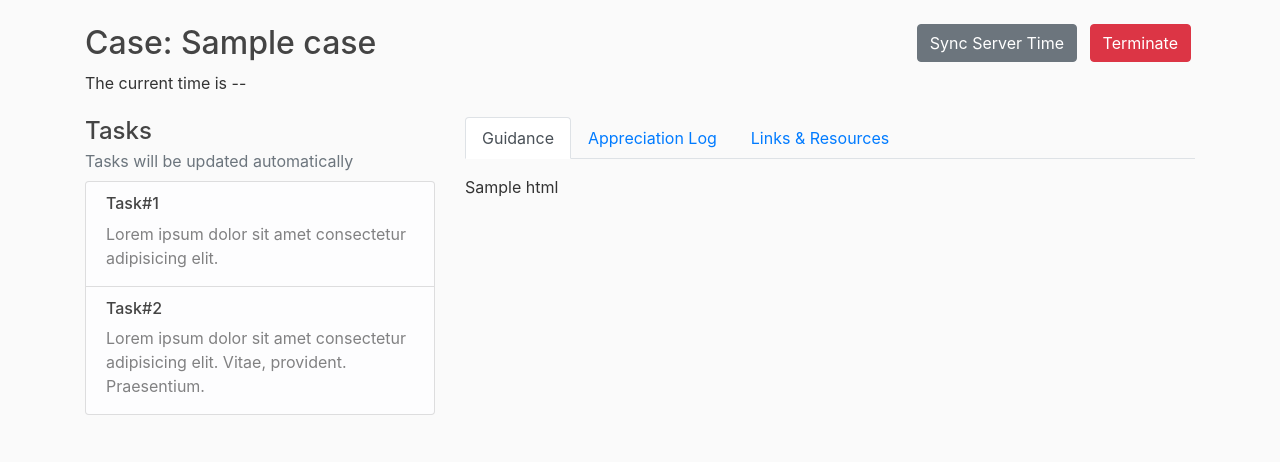
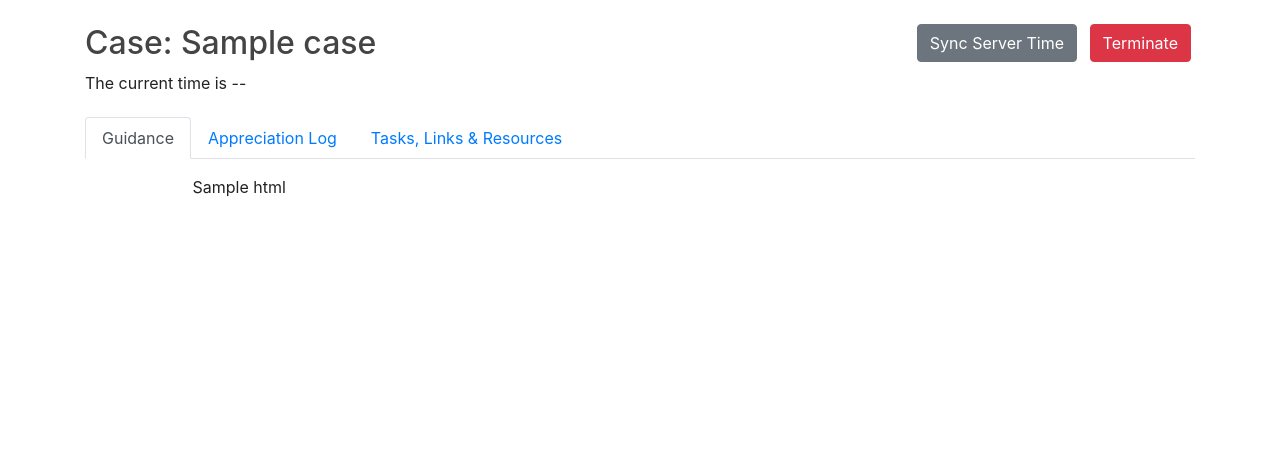
Before and after one commit to darekaze/wxcs, a Flask app: template wxcs/templates/sim/drill.jinja in a window 1280 px wide. Shown: the part 56-518 px from the top of the page. Run offline with Flask 2, Linux system fonts and the light colour scheme; tables that the repository leaves empty hold one stand-in row (values such as "Sample post"); the template is opened without the code that fills it: values that come from a table or form of the project are taken from there, most other values are stand-ins (such as "Sample title", 1, 10 or a date in 2020); parts of the project's set-up code (start-up, migrations or seed data) failed here and were passed over; some libraries are stand-ins or nearby versions.

Commit message:
Re-adjust layout

```diff
--- a/wxcs/static/utils/css/main.css
+++ b/wxcs/static/utils/css/main.css
@@ -1,20 +1,14 @@
 body {
-  background: #fafafa;
-  color: #333333;
+  color: #222222;
   margin: 5rem auto;
 }
 
-h1,
-h2,
-h3,
-h4,
-h5,
-h6 {
+h1,h2,h3,h4,h5,h6 {
   color: #444444;
 }
 
 .custom-md h4 {
-  margin-bottom: .54rem !important;
+  margin-bottom: .55rem !important;
 }
 
 .custom-md p,
@@ -140,6 +87,12 @@ a.article-title:hover {
 }
 
 .card-img-top {
-  height: 8rem;
-  object-fit: fill;
+  display: block;
+  width: 100%;
+  height: auto;
+  max-height: 8rem;
 }
+
+.list-group-item {
+  padding: .75rem .1rem;
+}
--- a/wxcs/templates/layout.jinja
+++ b/wxcs/templates/layout.jinja
@@ -30,7 +30,7 @@
     {% endwith %}
     {% block content %}{% endblock %}
   </main>
-  <!-- JS -->
+  {# ---JS--- #}
   {{ JSGlue.include() }}
   <script src="{{ url_for('static', filename='utils/plugins/jquery.slim.min.js') }}" crossorigin="anonymous"></script>
   <script src="{{ url_for('static', filename='utils/plugins/bootstrap.bundle.min.js') }}" crossorigin="anonymous"></script>
--- a/wxcs/templates/sim/components/tips.jinja
+++ b/wxcs/templates/sim/components/tips.jinja
@@ -1,15 +1,15 @@
 <h4 class="mb-1">Tasks</h4>
-<div class="text-muted">
-  <div class="pb-2">Tasks will be updated automatically</div>
-  <ul class="list-group">
-    {# TODO: use ajax to request tasks update each interval #}
-    <li class="list-group-item list-group-item-light">
-      <h6>Task#1</h6>
-      <p class="mb-1">Lorem ipsum dolor sit amet consectetur adipisicing elit.</p>
-    </li>
-    <li class="list-group-item list-group-item-light">
-      <h6>Task#2</h6>
-      <p class="mb-1">Lorem ipsum dolor sit amet consectetur adipisicing elit. Vitae, provident. Praesentium.</p>
-    </li>
-  </ul>
-</div>
+<div class="pb-2 text-muted">Tasks will be updated automatically</div>
+<ul class="list-group list-group-flush mb-4">
+  {# TODO: use ajax to request tasks update each interval #}
+  <li class="list-group-item">
+    <h6>#1 - Prepare NWP ensemble track</h6>
+    <p class="mb-2">All products from ECMWF, EC EPS, JMA, UKMO and NCEP are available.</p>
+    <u>Prepare the NWP 5-model weighted ensemble track based on 12Z model tracks on 22 August.</u>
+  </li>
+  <li class="list-group-item">
+    <h6>#2 - Interpret wind shear, sea surface temperature and ocean heat content for intensity change</h6>
+    <p class="mb-2">Lorem ipsum dolor sit amet consectetur adipisicing elit. Vitae, provident. Praesentium.</p>
+  </li>
+</ul>
+<div></div>
--- a/wxcs/templates/sim/drill.jinja
+++ b/wxcs/templates/sim/drill.jinja
@@ -1,6 +1,6 @@
 {% extends "layout.jinja" %}
 {% block content %}
-  <div class="d-flex justify-content-between flex-wrap mb-4 mb-lg-1">
+  <div class="d-flex justify-content-between flex-wrap mb-3 mb-lg-1">
     <div>
       <h2>Case: {{ case.title }}</h2>
       {# TODO: Put drill general info here: codename, start time, end time, duration #}
@@ -12,33 +12,33 @@
       <a href="{{ url_for('core.ender') }}" class="btn btn-danger mx-1">Terminate</a>
     </div>
   </div>
-  <div class="row">
-    <div class="col-lg-4 pb-5">
-      {% include "sim/components/tips.jinja" %}
-    </div>
-    <div class="col-lg-8 pb-3">
-      <nav>
-        <div class="nav nav-tabs mb-3" id="nav-tab" role="tablist">
+  <nav class="mb-3">
+    <div class="nav nav-tabs" id="nav-tab" role="tablist">
       <a class="nav-item nav-link" id="nav-guide-tab" data-toggle="tab" href="#nav-guide" role="tab" aria-controls="nav-guide" aria-selected="false">Guidance</a>
       <a class="nav-item nav-link" id="nav-log-tab" data-toggle="tab" href="#nav-log" role="tab" aria-controls="nav-log" aria-selected="false">Appreciation Log</a>
-          <a class="nav-item nav-link" id="nav-links-tab" data-toggle="tab" href="#nav-links" role="tab" aria-controls="nav-links" aria-selected="false">Links & Resources</a>
+      <a class="nav-item nav-link" id="nav-links-tab" data-toggle="tab" href="#nav-links" role="tab" aria-controls="nav-links" aria-selected="false">Tasks, Links & Resources</a>
     </div>
   </nav>
   <div class="tab-content" id="nav-tabContent">
-        <div class="tab-pane fade" id="nav-guide" role="tabpanel" aria-labelledby="nav-guide-tab">
+    <div class="tab-pane fade col-xl-10 mx-auto" id="nav-guide" role="tabpanel" aria-labelledby="nav-guide-tab">
       <div class="custom-md">{{ guide.html|safe }}</div>
       {# OPT: Put other general misc info here #}
     </div>
-        <div class="tab-pane fade" id="nav-log" role="tabpanel" aria-labelledby="nav-log-tab">
+    <div class="tab-pane fade col-xl-10 mx-auto" id="nav-log" role="tabpanel" aria-labelledby="nav-log-tab">
       <div class="custom-md">{{ log.html|safe }}</div>
     </div>
     <div class="tab-pane fade" id="nav-links" role="tabpanel" aria-labelledby="nav-links-tab">
+    <div class="row">
+      <div class="col-lg-6">
+        {% include "sim/components/tips.jinja" %}
+      </div>
+      <div class="col-lg-6">
         {% for key, values in links.items() %}
           <h5 class="custom-header">{{ key }}</h5>
           <div class="row equal-height">
             {% for link in values %}
               {# ENHANCE: Further style #}
-                <div class="col-6 col-sm-4 col-md-3 col-lg-4 col-xl-3 px-1">
+              <div class="col-6 col-sm-4 col-md-3 col-lg-4 px-1">
                 <a class="card text-center" href="{{ link.href }}" target="_blank" rel="noopener noreferrer">
                   <img class="card-img-top" src="{{ url_for('static', filename='assets/icons/'+link.icon) }}" alt=""
                     onerror="this.src='{{ url_for('static', filename='assets/icons/index.jpg') }}';" />
@@ -55,6 +55,15 @@
     </div>
     </div>
   </div>
+
+
+  <div class="row">
+
+    <div class="col-xl-10 pb-3">
+
+
+    </div>
+  </div>
 {% endblock content %}
 
 {% block js %}
```
Also changed, not shown: other parts of wxcs/static/utils/css/main.css (+0 -47 lines), wxcs/static/assets/messages/RS_20160510.md (+1 -0 lines), wxcs/static/assets/messages/TC_20170822.md (+2 -1 lines), wxcs/static/assets/messages/TC_20180915.md (+1 -0 lines). Lines whose indentation alone changed are shown as unchanged.
